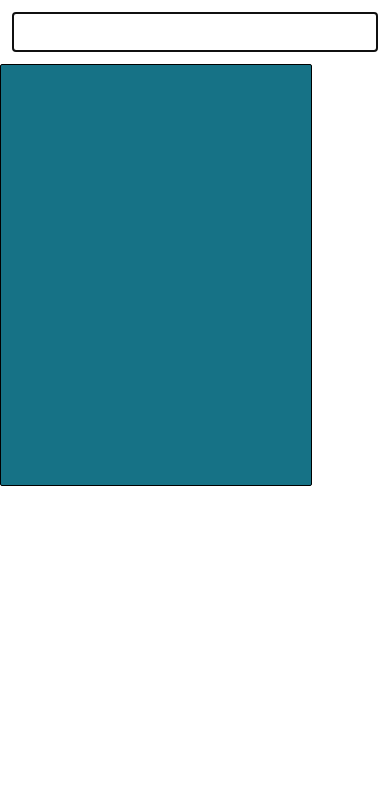
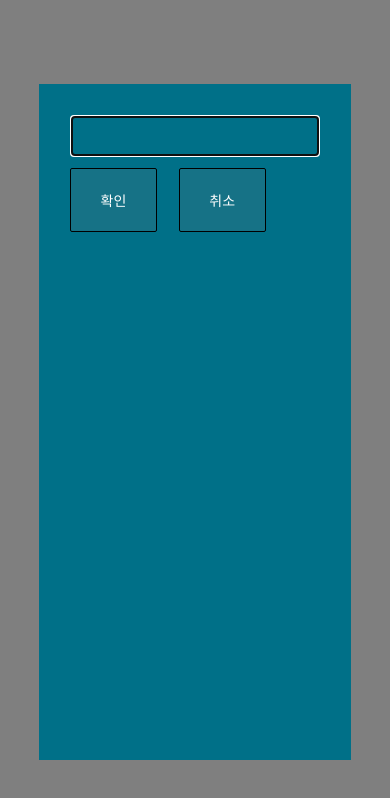
Before and after one commit to KimEunA97/KDT-2-Project-C-10, a React Native app in the folder PillGood/: screen / in a window 390 px wide. Both pictures are taken after a click on the element 195 px from the left and 81 px from the top of the page. Shown: the top 798 px of the page. Built offline with nearby package versions, Linux system fonts and the light colour scheme.

Commit message:
확인, 취소버튼 추가

```diff
--- a/PillGood/src/pages/TodayPillMenu.js
+++ b/PillGood/src/pages/TodayPillMenu.js
@@ -1,5 +1,5 @@
 import React, { useState } from 'react';
-import { View, ScrollView, StyleSheet, onPress, TouchableOpacity, Modal } from 'react-native';
+import { View, ScrollView, StyleSheet, onPress, Text, TouchableOpacity, Modal } from 'react-native';
 import RenderFetchPillData from '../api/RenderFetchPillData';
 import InputBox from '../api/InputBox';
 import ButtonBox from '../api/button';
@@ -12,27 +12,59 @@ export default function TodayPillMenu({ }) {
   const handleSendValue = () => {
     setPillName(inputValue);
     setInvisible(false)
-
+    setInputValue('');
   };
-
+  const handleModalFalse = () => {
+    setInvisible(false)
+    setInputValue('');
+  }
   const pressTheCreateBtn = () => {
     setInvisible(true)
   }
 
+
+
+
   return (
-    <View style={styles.align}>
+    <View style={styles.allAlign}>
+      {/* 약정보 렌더링 */}
       <RenderFetchPillData pillName={pillName} />
+
+      {/* Create 버튼 */}
       <TouchableOpacity onPress={pressTheCreateBtn}
-        style={styles.button}></TouchableOpacity>
+        style={styles.createButton}>
+        </TouchableOpacity>
 
-      <Modal visible={invisible} >
-        <InputBox
-          value={inputValue}
-          onChange={setInputValue} />
-        <TouchableOpacity
-          onPress={handleSendValue}
-          style={styles.button}></TouchableOpacity>
+      {/* 모달창 컨테이너 */}
+      <Modal visible={invisible}>
+        <View style={styles.modalContainer}>
+          <View style={styles.modalContent}>
+            {/* 입력칸 */}
+
+            <InputBox
+              value={inputValue}
+              onChange={setInputValue}
+              style={styles.inputBoxStyle} />
+            <View style={styles.buttonContainer}>
+              {/* 확인버튼 */}
+              <TouchableOpacity
+                onPress={handleSendValue}
+                style={styles.confirmButton}>
+                <Text
+                  style={{ color: "white" }}>확인</Text>
+              </TouchableOpacity>
+              {/* 취소버튼 */}
+              <TouchableOpacity
+                onPress={handleModalFalse}
+                style={styles.confirmButton}>
+                <Text
+                  style={{ color: "white" }}>취소</Text>
+              </TouchableOpacity>
+            </View>
+          </View>
+        </View>
       </Modal>
+
     </View>
   );
 }
@@ -40,13 +72,26 @@ export default function TodayPillMenu({ }) {
 
 
 const styles = StyleSheet.create({
-  align: {
+  allAlign: {
     alignItems: 'center',
     justifyContent: 'center',
   },
-  button: {
+  modalContainer: {
+    flex: 1,
+    alignItems: 'center',
+    justifyContent: 'center',
+    backgroundColor: 'rgba(0, 0, 0, 0.5)',
+  },
+  modalContent: {
+    backgroundColor: '#007088',
+    padding: 20,
     width: '80%',
-    height: '50%',
+    height: "80%",
+    alignSelf: 'center',
+  },
+  createButton: {
+    width: '80%',
+    height: '55%',
     backgroundColor: '#167286',
     borderWidth: 1,
     borderRadius: 2,
@@ -56,9 +101,33 @@ const styles = StyleSheet.create({
 
     alignItems: 'center'
   },
-  img: {
-    //이미지 크기 조절 방식
-    width: 40,
-    resizeMode: 'contain',
-  }
+
+  // 모달 내부
+  inputBoxStyle: {
+    width: "80%",
+    backgroundColor: "white"
+  },
+  buttonContainer: {
+    width: "80%",
+    height: "50%",
+    flexDirection: "row",
+    justifyContent: "space-around"
+  },
+  confirmButton: {
+    width: '40%',
+    height: '20%',
+    backgroundColor: '#167286',
+    borderWidth: 1,
+    borderRadius: 2,
+    borderColor: 'black',
+    padding: 5,
+    margin: 0,
+    justifyContent: 'center',
+    alignItems: 'center'
+  },
+  // img: {
+  //   //이미지 크기 조절 방식
+  //   width: 40,
+  //   resizeMode: 'contain',
+  // }
 });
```
